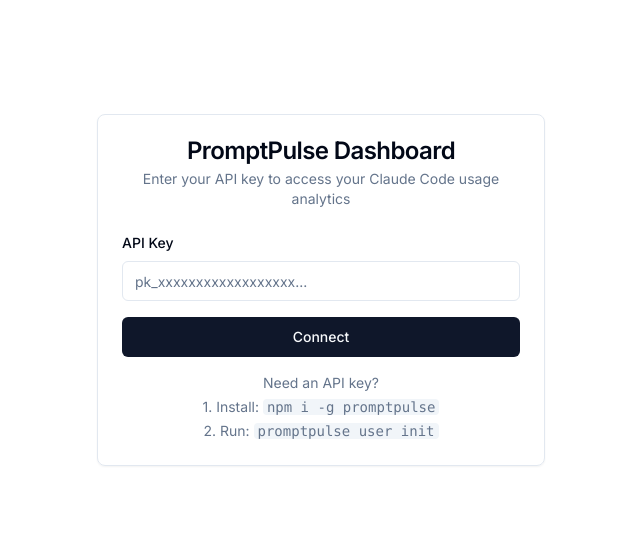
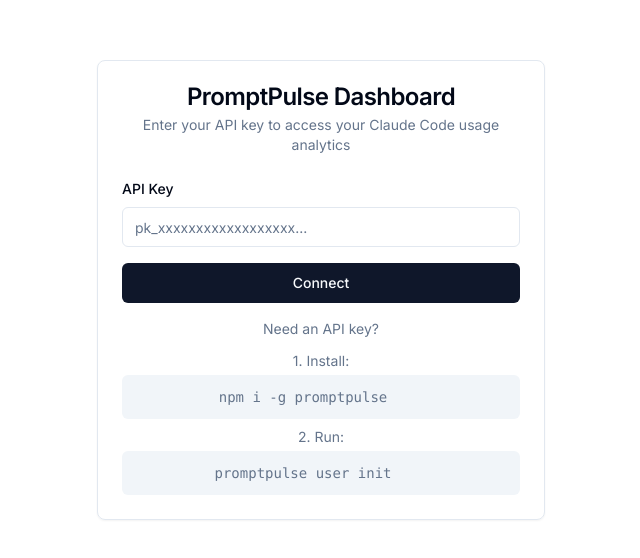
Before and after one commit to eharris128/promptpulse, a Next.js app in the folder client/: page /leaderboard in a window 1280 px wide. Shown: the part 110-668 px from the top of the page, without its empty margins (319-959 px from the left). Built offline with nearby package versions, Linux system fonts and the light colour scheme; no server answers.

Commit message:
Add copy block

```diff
--- a/client/src/components/auth/login-form.tsx
+++ b/client/src/components/auth/login-form.tsx
@@ -4,6 +4,7 @@
 import { Card, CardContent, CardDescription, CardHeader, CardTitle } from '@/components/ui/card'
 import { Button } from '@/components/ui/button'
 import { Input } from '@/components/ui/input'
+import { CopyBlock } from '@/components/ui/copy-block'
 import { apiClient } from '@/lib/api'
 import { sanitizeApiKey } from '@/lib/utils'
 
@@ -74,10 +75,22 @@
               {loading ? 'Connecting...' : 'Connect'}
             </Button>
 
-            <div className="text-sm text-muted-foreground text-center">
+            <div className="text-sm text-muted-foreground text-center space-y-3">
               <p>Need an API key?</p>
-              <p className="mt-1">1. Install: <code className="bg-muted px-1 rounded">npm i -g promptpulse</code></p>
-              <p className="mt-1">2. Run: <code className="bg-muted px-1 rounded">promptpulse user init</code></p>
+              <div className="space-y-2">
+                <div>
+                  <p className="mb-1">1. Install:</p>
+                  <CopyBlock value="npm i -g promptpulse">
+                    npm i -g promptpulse
+                  </CopyBlock>
+                </div>
+                <div>
+                  <p className="mb-1">2. Run:</p>
+                  <CopyBlock value="promptpulse user init">
+                    promptpulse user init
+                  </CopyBlock>
+                </div>
+              </div>
             </div>
           </form>
         </CardContent>
--- /dev/null
+++ b/client/src/components/ui/copy-block.tsx
@@ -0,0 +1,45 @@
+'use client'
+
+import { useState } from 'react'
+import { Button } from '@/components/ui/button'
+import { Check, Copy } from 'lucide-react'
+
+interface CopyBlockProps {
+  children: React.ReactNode
+  value: string
+  className?: string
+}
+
+export function CopyBlock({ children, value, className = '' }: CopyBlockProps) {
+  const [copied, setCopied] = useState(false)
+
+  const handleCopy = async () => {
+    try {
+      await navigator.clipboard.writeText(value)
+      setCopied(true)
+      setTimeout(() => setCopied(false), 2000)
+    } catch (err) {
+      console.error('Failed to copy text: ', err)
+    }
+  }
+
+  return (
+    <div className={`relative group ${className}`}>
+      <div className="bg-muted rounded-md p-3 pr-12 font-mono text-sm">
+        {children}
+      </div>
+      <Button
+        variant="ghost"
+        size="sm"
+        className="absolute right-1 top-1 h-8 w-8 p-0 opacity-0 group-hover:opacity-100 transition-opacity"
+        onClick={handleCopy}
+      >
+        {copied ? (
+          <Check className="h-3 w-3 text-green-600" />
+        ) : (
+          <Copy className="h-3 w-3" />
+        )}
+      </Button>
+    </div>
+  )
+}
```
